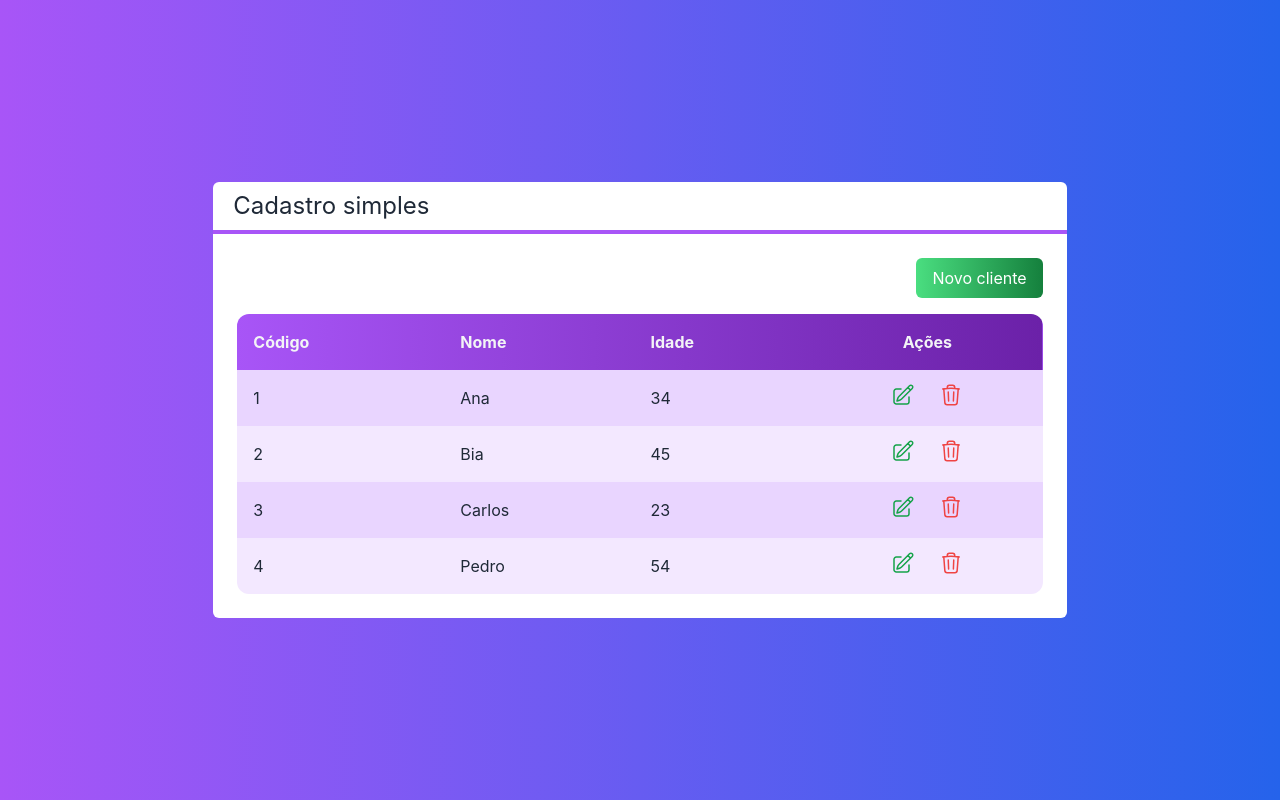
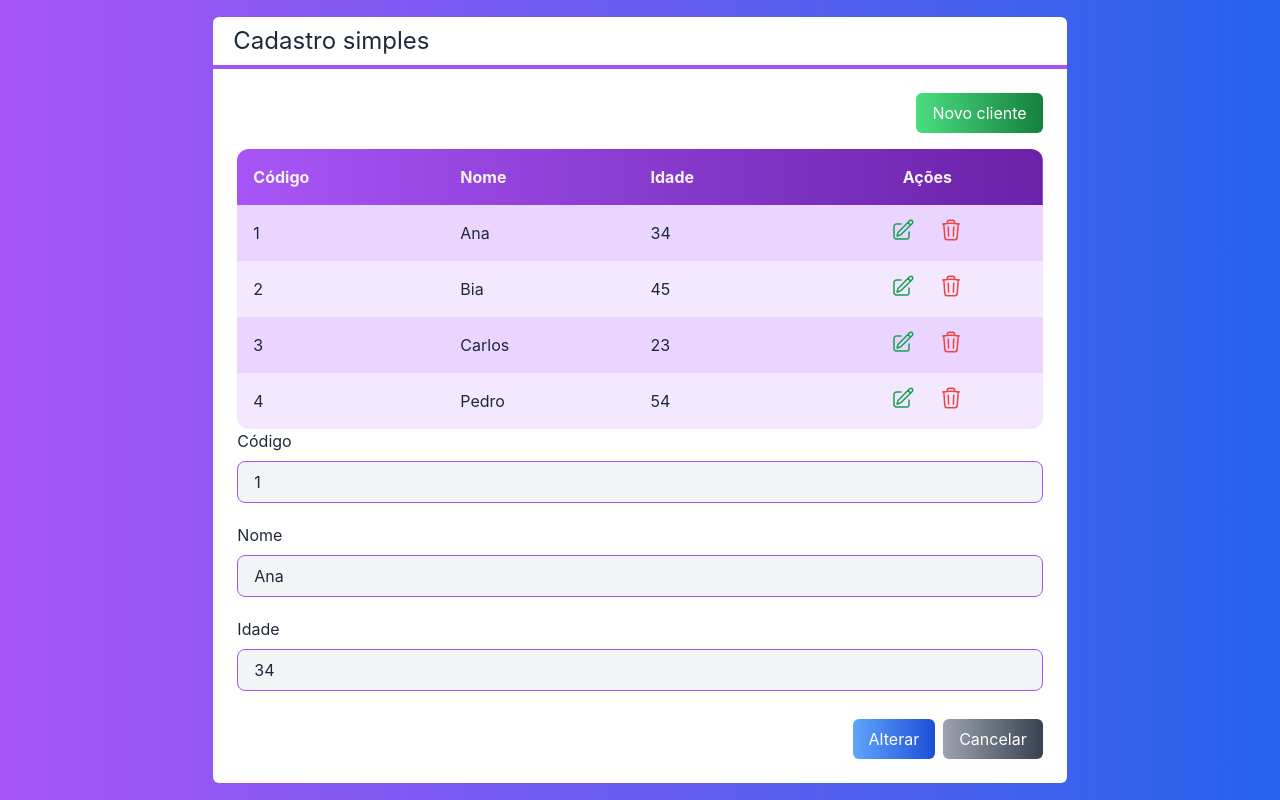
Before and after one commit to lucianakyoko/cursos-cod3r, a Next.js app in the folder intensivo-Nextjs-React/projeto-final/: page / in a window 1280 px wide. Built offline with nearby package versions, Linux system fonts and the light colour scheme.

Commit message:
feat(intensivo-Nextjs-React/projeto-final): class 10/18 - Componente Formulário

```diff
--- /dev/null
+++ b/intensivo-Nextjs-React/projeto-final/src/components/Entrada.tsx
@@ -0,0 +1,31 @@
+import { AnyTxtRecord } from "dns"
+
+interface EntradaProps {
+  tipo?: 'text' | 'number'
+  texto: string
+  valor: any
+  somenteLeitura?: boolean
+  className?: string
+  valorMudou?: (valor: any) => void
+}
+
+export default function Entrada(props: EntradaProps) {
+  return (
+    <div className={`flex flex-col ${props.className}`}>
+      <label className="mb-2">
+        {props.texto}
+      </label>
+      <input
+        type={props.tipo ?? 'text'}
+        value={props.valor}
+        readOnly={props.somenteLeitura}
+        onChange={event => props.valorMudou?.(event.target.value)}
+        className={`
+          border border-purple-500 rounded-lg
+          focus:outline-none bg-gray-100 px-4 py-2
+          ${props.somenteLeitura ? '' : 'focus:bg-white'}
+        `}
+      />
+    </div>
+  )
+}
--- /dev/null
+++ b/intensivo-Nextjs-React/projeto-final/src/components/Formulario.tsx
@@ -0,0 +1,48 @@
+import { useState } from "react";
+import Cliente from "../core/Cliente";
+import Botao from "./Botao";
+import Entrada from "./Entrada";
+
+interface FormularioProps {
+  cliente: Cliente
+}
+
+export default function Formulario(props: FormularioProps) {
+  const id = props.cliente?.id;
+  const [nome, setNome] = useState(props.cliente?.nome ?? '');
+  const [idade, setIdade] = useState(props.cliente?.idade ?? 0);
+
+  return (
+    <div>
+      { id ? (
+        <Entrada
+          somenteLeitura
+          texto="Código"
+          valor={id}
+          className="mb-5"
+        />
+
+        ) : false
+    }
+      <Entrada
+        texto="Nome"
+        valor={nome}
+        valorMudou={setNome}
+        className="mb-5"
+      />
+      <Entrada
+        texto="Idade"
+        tipo='number'
+        valor={idade}
+        valorMudou={setIdade}
+      />
+
+      <div className=" flex justify-end mt-7">
+        <Botao cor="blue" className="mr-2">
+          {id ? 'Alterar' : 'Salvar'}
+        </Botao>
+        <Botao>Cancelar</Botao>
+      </div>
+    </div>
+  )
+}
--- a/intensivo-Nextjs-React/projeto-final/src/pages/index.tsx
+++ b/intensivo-Nextjs-React/projeto-final/src/pages/index.tsx
@@ -1,4 +1,5 @@
 import Botao from '../components/Botao';
+import Formulario from '../components/Formulario';
 import Layout from '../components/Layout';
 import Tabela from '../components/Tabela';
 import Cliente from '../core/Cliente';
@@ -33,6 +34,7 @@
           clienteSelecionado={clienteSelecionado}
           clienteExcluido={clienteExcluido}
         />
+        <Formulario cliente={clientes[0]}></Formulario>
       </Layout>
     </div>
   )
```
